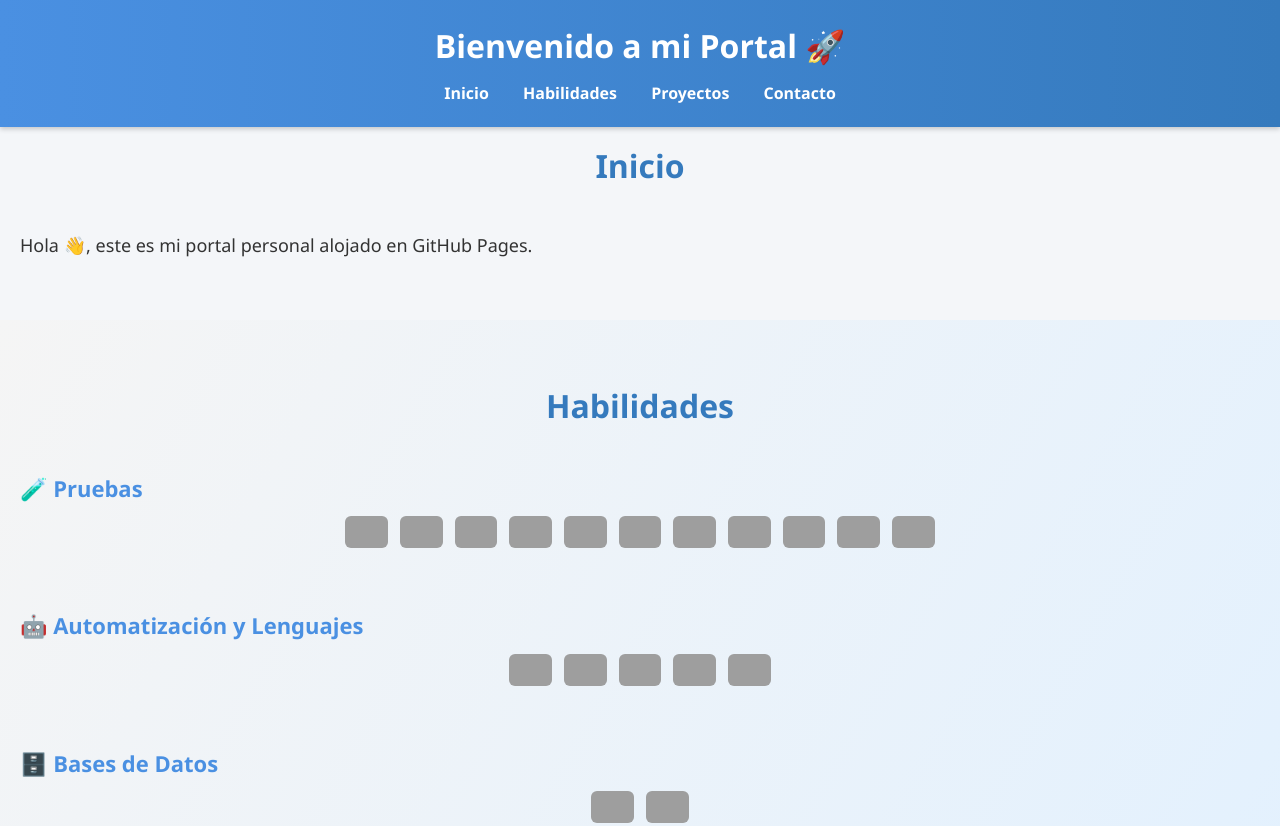
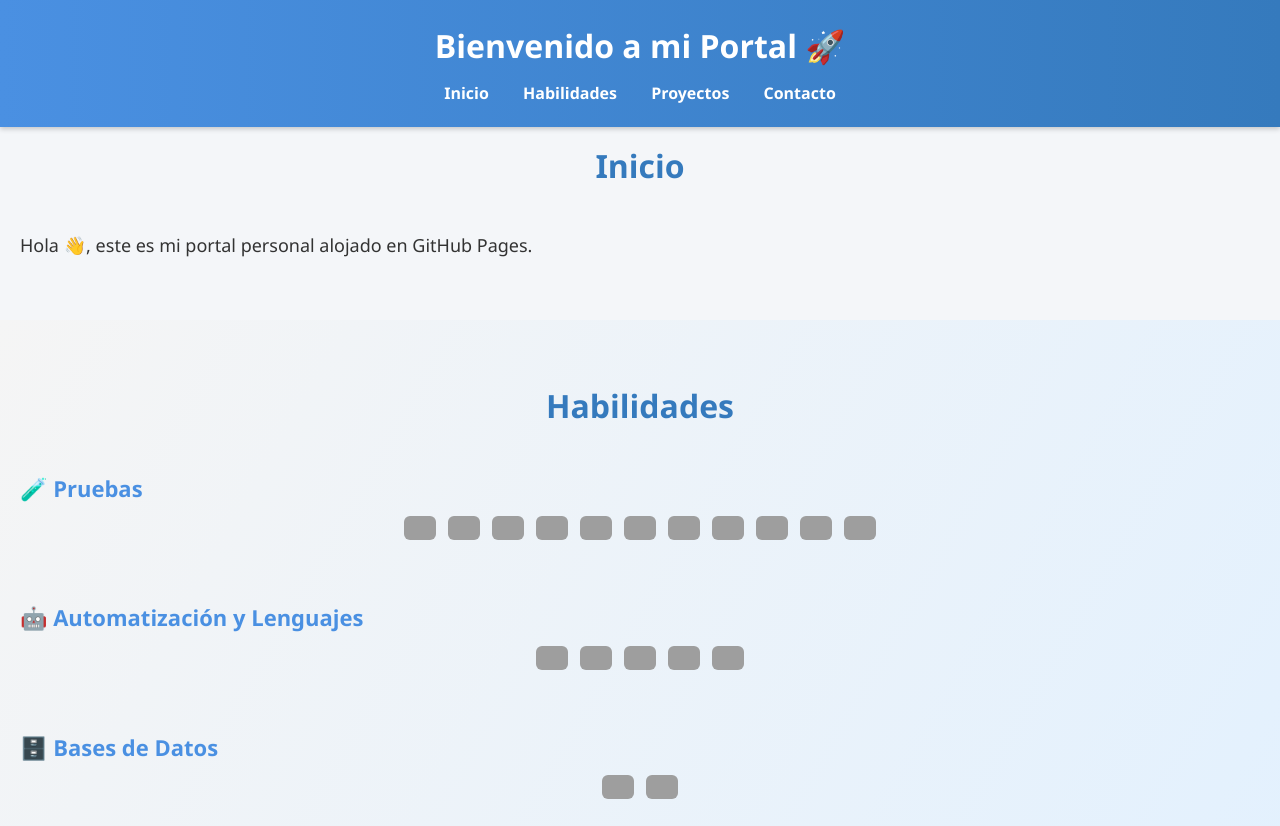
Before and after one commit to yostin-chava/mi-portal, a plain HTML site: page index.html in a window 1280 px wide. Shown: the top 826 px of the page. Drawn offline with Linux system fonts and the light colour scheme; grey boxes are pictures that could not be loaded.

Commit message:
Update index.html

```diff
--- a/index.html
+++ b/index.html
@@ -96,7 +96,7 @@
       gap: 12px;
     }
     .badges img {
-      height: 32px;
+      height: 24px; /* Al cambiar la altura se varia el tamaño de la letra */
       border-radius: 6px;
       transition: transform 0.2s, filter 0.2s, box-shadow 0.2s;
     }
```
